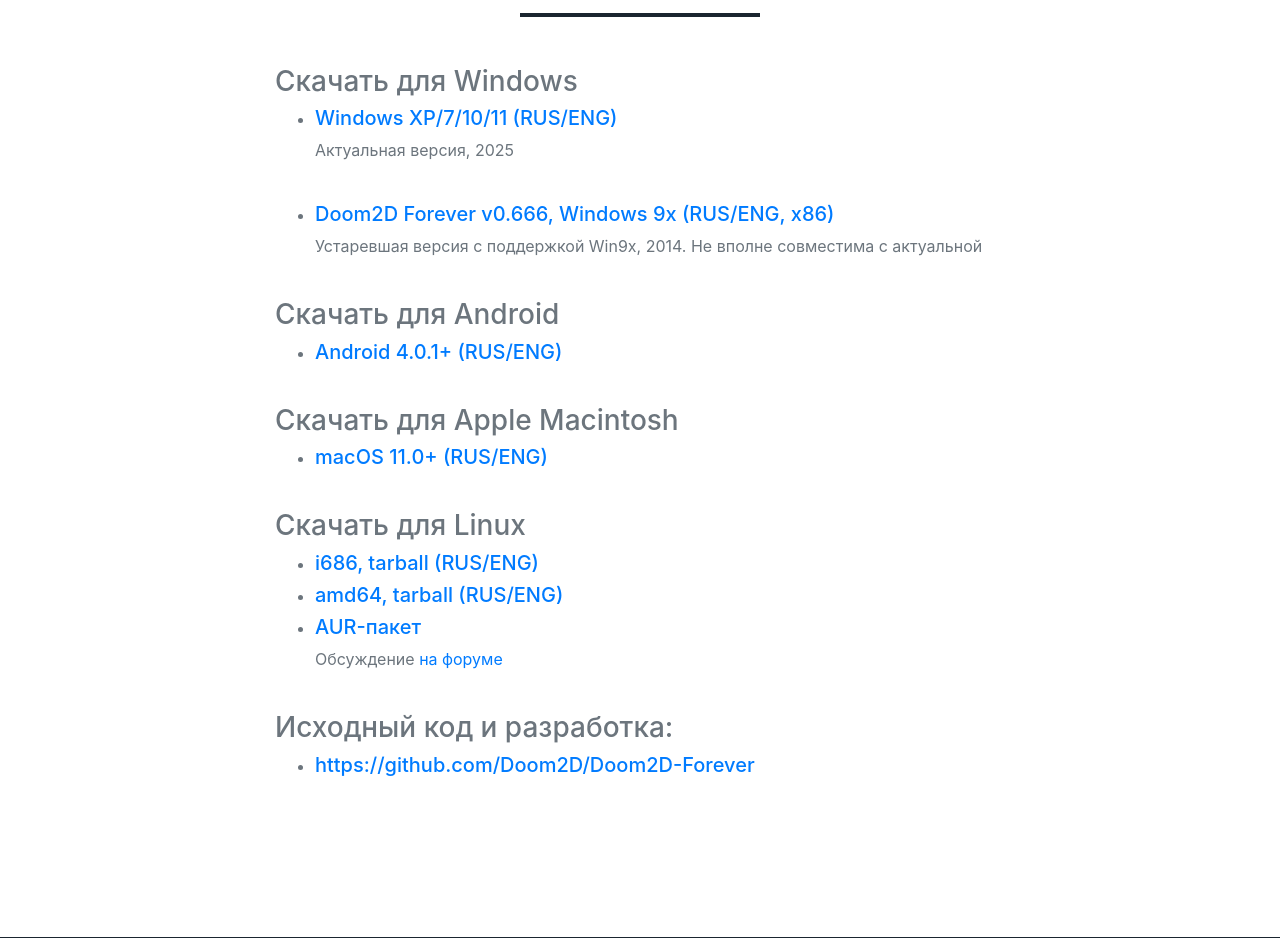
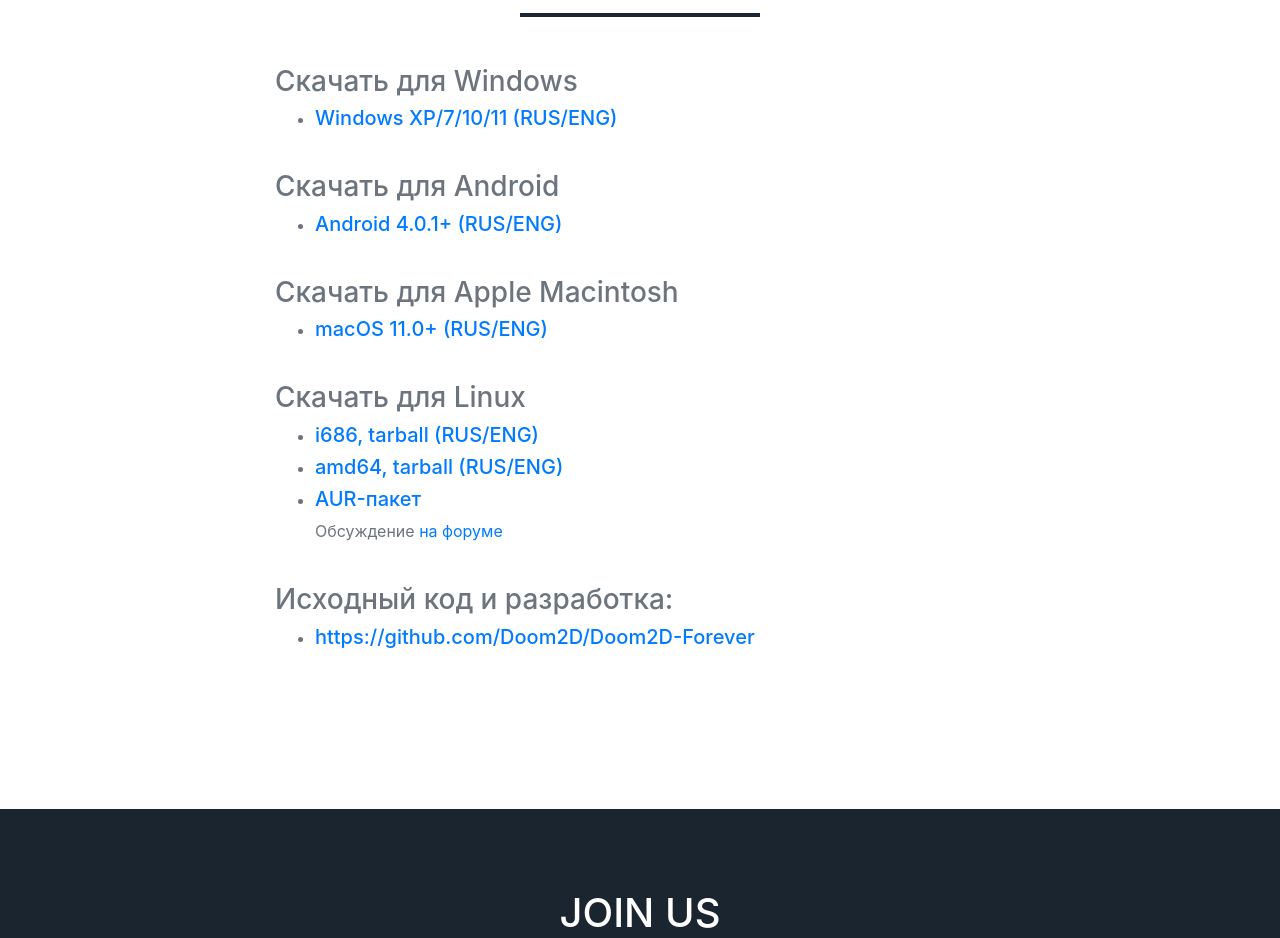
Before and after one commit to gena-nosov/landing, a website with bundled scripts: page index.html in a window 1280 px wide. Shown: the part 2200-3138 px from the top of the page. Built offline with nearby package versions, Linux system fonts and the light colour scheme.

Commit message:
refactor!: remove v0.666 link
As DeaDDoomER noticed, it would be better served as
"Additional Downloads" somewhere else.

```diff
--- a/index.html
+++ b/index.html
@@ -188,11 +188,6 @@
 <ul>
 <li><h5><a href="https://github.com/Doom2D/flake.nix/releases/latest/download/doom2df_windows.x86.zip">Windows XP/7/10/11 (RUS/ENG)</a></h5></li>
 <!-- <li><h5><a href="https://github.com/Doom2D/flake.nix/releases/latest/download/doom2df_win64.x86-64.zip">Doom2D Forever, Windows XP/7/10/11 (RUS/ENG, x64)</a></h5></li> -->
-<p>Актуальная версия, 2025</p>
-<br/>
-<li><h5><a href="/files/df/DFv0666.php">Doom2D Forever v0.666, Windows 9x (RUS/ENG, x86)</a></h5>
-	<p>Устаревшая версия с поддержкой Win9x, 2014. Не вполне совместима с актуальной</p>
-	</li>
 </ul>
 
 <br>
```
